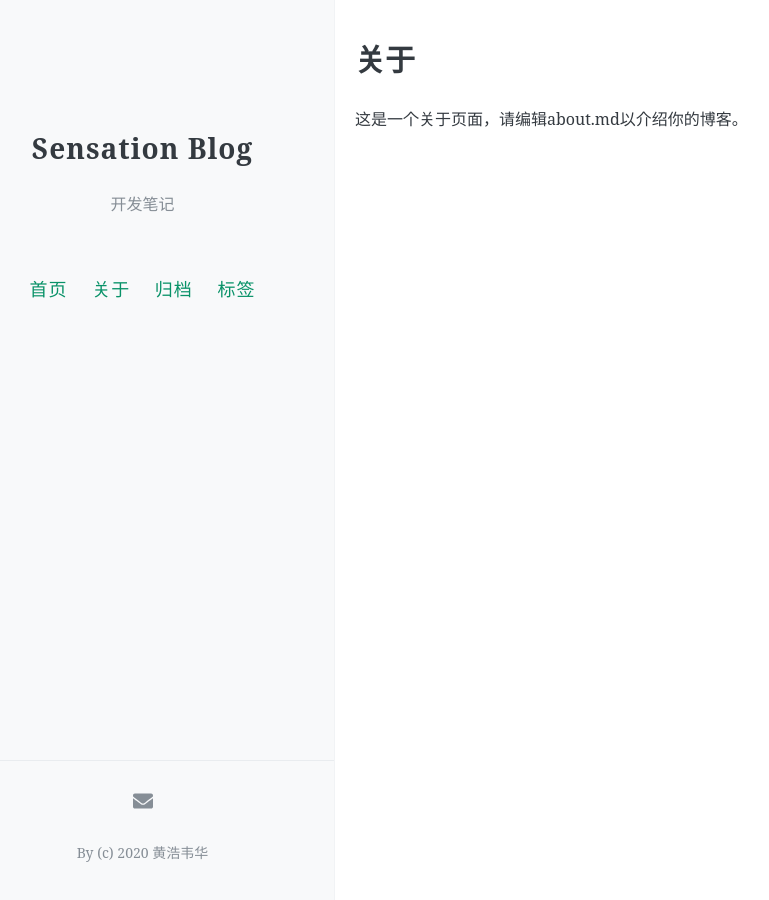
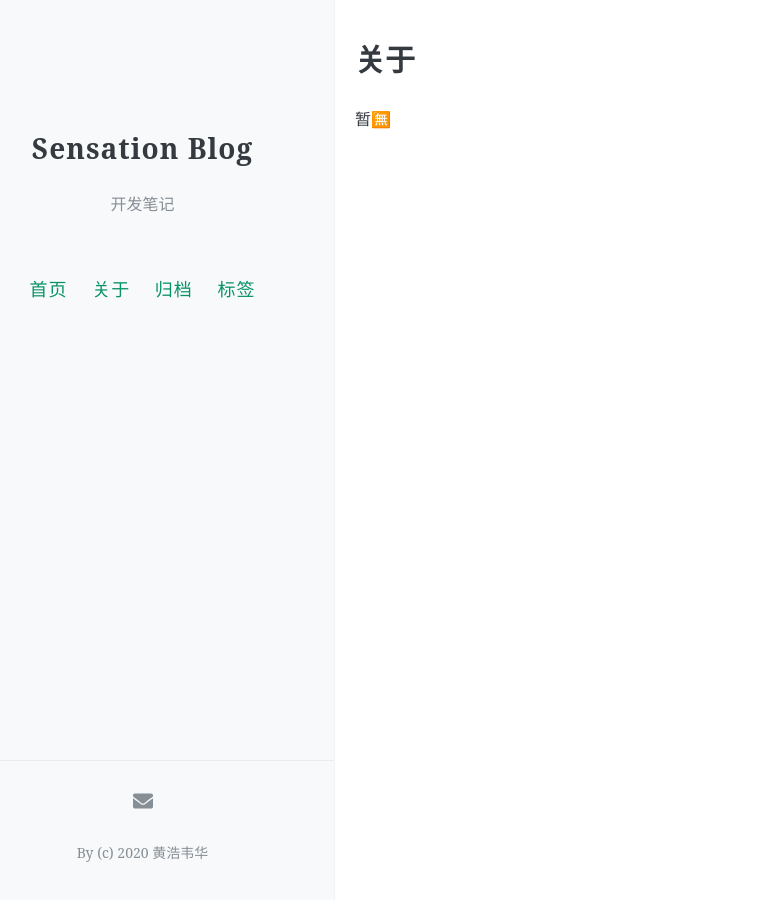
Before and after one commit to SensationG/blog, a Jekyll site: the page built from about.md, in a window 1280 px wide. Shown: the whole page, without its empty margins (49-818 px from the left). Built offline with Jekyll 4.4.1, drawn with Linux system fonts in a browser that asks for light colours; comment, search, counter and statistics services are not loaded.

Commit message:
Update about.md

```diff
--- a/about.md
+++ b/about.md
@@ -4,4 +4,4 @@ title: 关于
 permalink: /about/
 ---
 
-这是一个关于页面，请编辑about.md以介绍你的博客。
+暂🈚️
```
